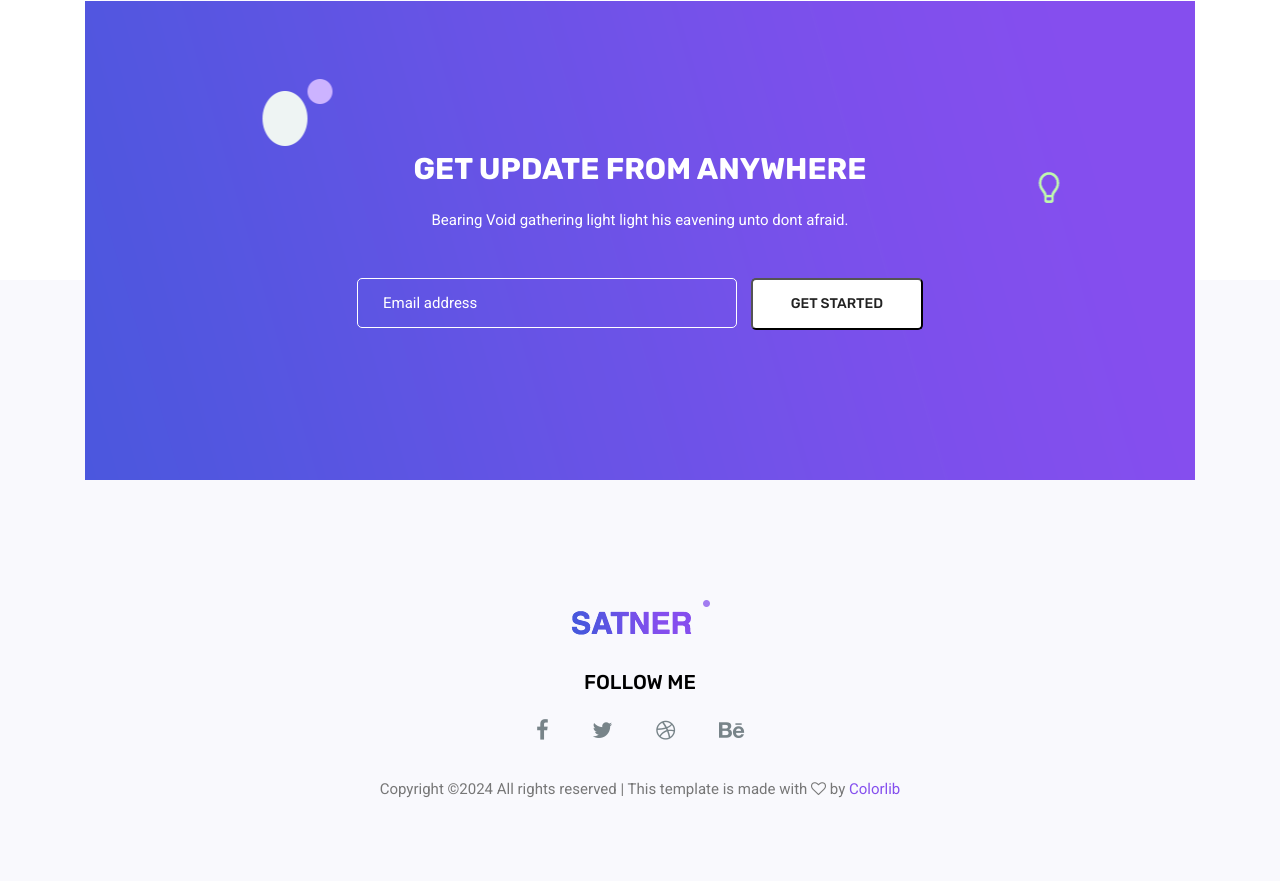
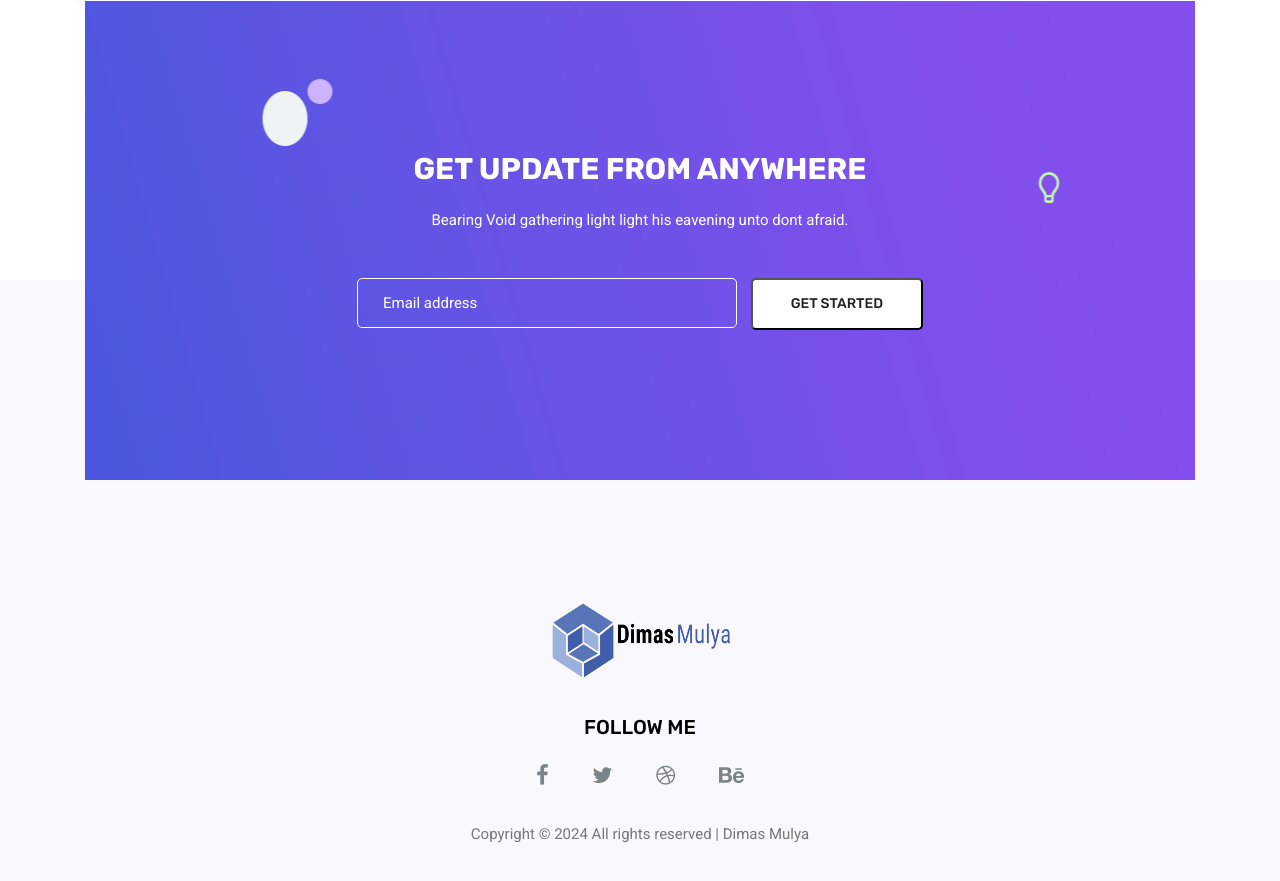
Before and after one commit to dimasmuly/Web-profile, a plain HTML site: page portfolio.html in a window 1280 px wide. Shown: the part 1476-2357 px from the top of the page. Drawn offline with Linux system fonts and the light colour scheme; some packages are replaced by stand-ins of ours.

Commit message:
Update portfolio.html

```diff
--- a/portfolio.html
+++ b/portfolio.html
@@ -227,7 +227,8 @@
                         <div class="footer_top flex-column">
                             <div class="footer_logo">
                                 <a href="#">
-                                <img src="img/logo.png" alt="">
+                                    <img src="img/dimas1.png" alt="" width="190"
+                                    height="80">
                                 </a>
                                 <h4>Follow Me</h4>
                             </div>
@@ -243,8 +244,10 @@
                 <div class="row footer_bottom justify-content-center">
                     <p class="col-lg-8 col-sm-12 footer-text">
                         <!-- Link back to Colorlib can't be removed. Template is licensed under CC BY 3.0. -->
-Copyright &copy;<script>document.write(new Date().getFullYear());</script> All rights reserved | This template is made with <i class="fa fa-heart-o" aria-hidden="true"></i> by <a href="https://colorlib.com" target="_blank">Colorlib</a>
-<!-- Link back to Colorlib can't be removed. Template is licensed under CC BY 3.0. --></p>
+                        Copyright &copy;
+                        <script>document.write(new Date().getFullYear());</script> All rights reserved | Dimas Mulya
+                        <!-- Link back to Colorlib can't be removed. Template is licensed under CC BY 3.0. -->
+                    </p>
                 </div>
             </div>
         </footer>
```
Lines whose indentation alone changed are shown as unchanged.
